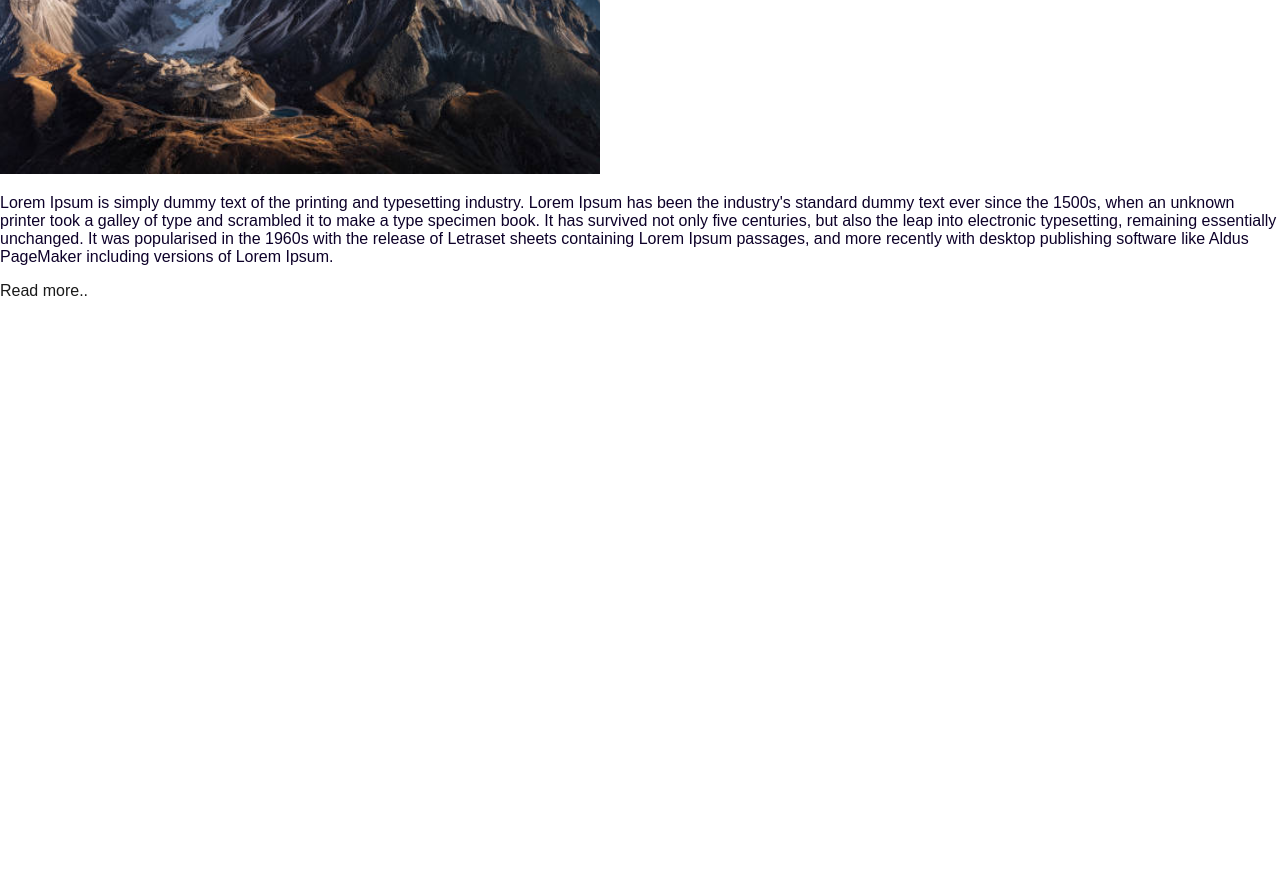
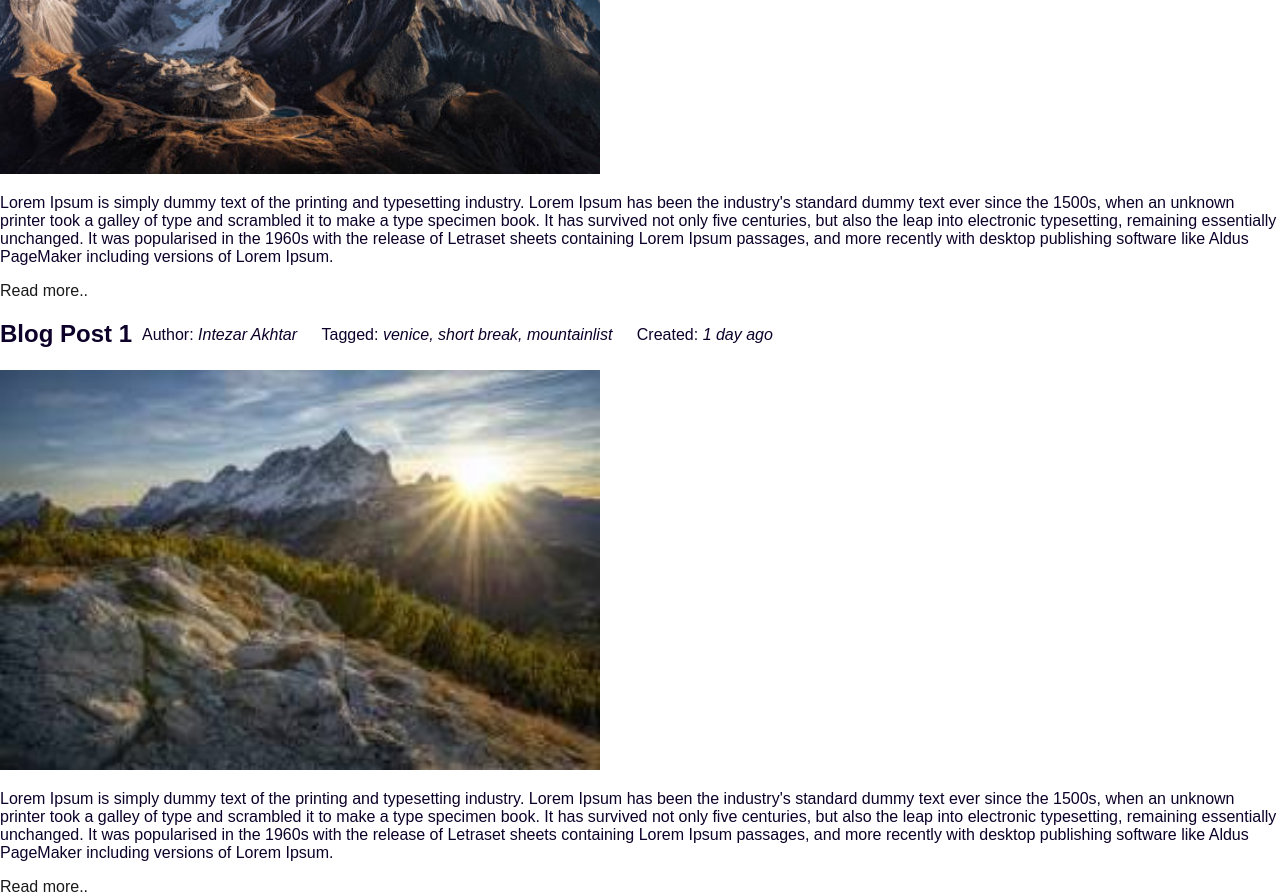
Before and after one commit to Akhtar432/Travel-Blog, a plain HTML site: page index.html in a window 1280 px wide. Shown: the part 2358-3254 px from the top of the page. Before the commit the page ends 2658 px from the top, so only its background shows below. Drawn offline with Linux system fonts and the light colour scheme.

Commit message:
Add Second Blogpost

```diff
--- a/index.html
+++ b/index.html
@@ -61,7 +61,19 @@
                     <p>Lorem Ipsum is simply dummy text of the printing and typesetting industry. Lorem Ipsum has been the industry's standard dummy text ever since the 1500s, when an unknown printer took a galley of type and scrambled it to make a type specimen book. It has survived not only five centuries, but also the leap into electronic typesetting, remaining essentially unchanged. It was popularised in the 1960s with the release of Letraset sheets containing Lorem Ipsum passages, and more recently with desktop publishing software like Aldus PageMaker including versions of Lorem Ipsum.</p>
                     <a href="https://www.lipsum.com/">Read more..</a>
                 </section>
-
+                <header>
+                    <h2>Blog Post 1</h2>
+                    <ul>
+                        <li>Author: <em>Intezar Akhtar</em></li>
+                        <li>Tagged: <em>venice, short break, mountainlist</em></li>
+                        <li> Created: <em>1 day ago</em></li>
+                    </ul>
+                </header>
+                <section>
+                    <img src="images/blogpost4.jpg" alt="mountainView" height="400px" width="600px">
+                    <p>Lorem Ipsum is simply dummy text of the printing and typesetting industry. Lorem Ipsum has been the industry's standard dummy text ever since the 1500s, when an unknown printer took a galley of type and scrambled it to make a type specimen book. It has survived not only five centuries, but also the leap into electronic typesetting, remaining essentially unchanged. It was popularised in the 1960s with the release of Letraset sheets containing Lorem Ipsum passages, and more recently with desktop publishing software like Aldus PageMaker including versions of Lorem Ipsum.</p>
+                    <a href="https://www.lipsum.com/">Read more..</a>
+                </section>
             </article>
         </main>
     </div>
```
Also changed, not shown: images/blogpost4.jpg (added).
